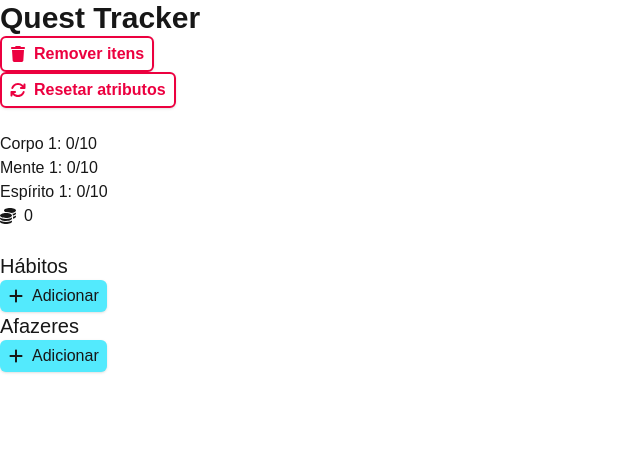
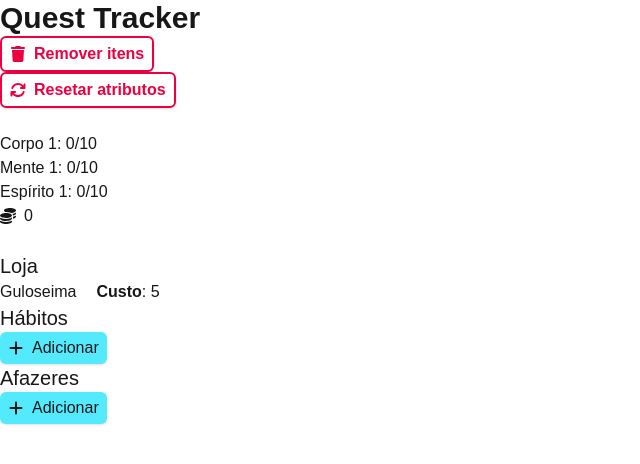
Before and after one commit to gab-souza-martins/gamified-habit-tracker, a Next.js app: page / in a window 1280 px wide. Shown: the top 464 px of the page, without its empty margins (0-640 px from the left). Built offline with nearby package versions, Linux system fonts and the light colour scheme.

Commit message:
Criado componente Shop.tsx

```diff
--- /dev/null
+++ b/src/app/Components/Shop.tsx
@@ -0,0 +1,16 @@
+const Shop = () => {
+   return (
+      <>
+         <h2 className="text-xl">Loja</h2>
+
+         <div className="flex items-center gap-5">
+            <span>Guloseima</span>
+            <span>
+               <strong>Custo</strong>: 5
+            </span>
+         </div>
+      </>
+   );
+};
+
+export default Shop;
--- a/src/app/page.tsx
+++ b/src/app/page.tsx
@@ -7,6 +7,7 @@ import UserStats from "./Components/UserStats";
 import ResetStats from "./Components/ResetStats";
 import Stats from "./Types/StatsType";
 import AttributeName from "./Types/AttributeNameType";
+import Shop from "./Components/Shop";
 
 const Home = () => {
    const [currentStats, setCurrentStats] = React.useState<Stats>({
@@ -86,6 +87,7 @@ const Home = () => {
          <br />
          <UserStats stats={currentStats} />
          <br />
+         <Shop />
          <HabitList
             giveReward={handleGiveReward}
             removeReward={handleRemoveReward}
```
